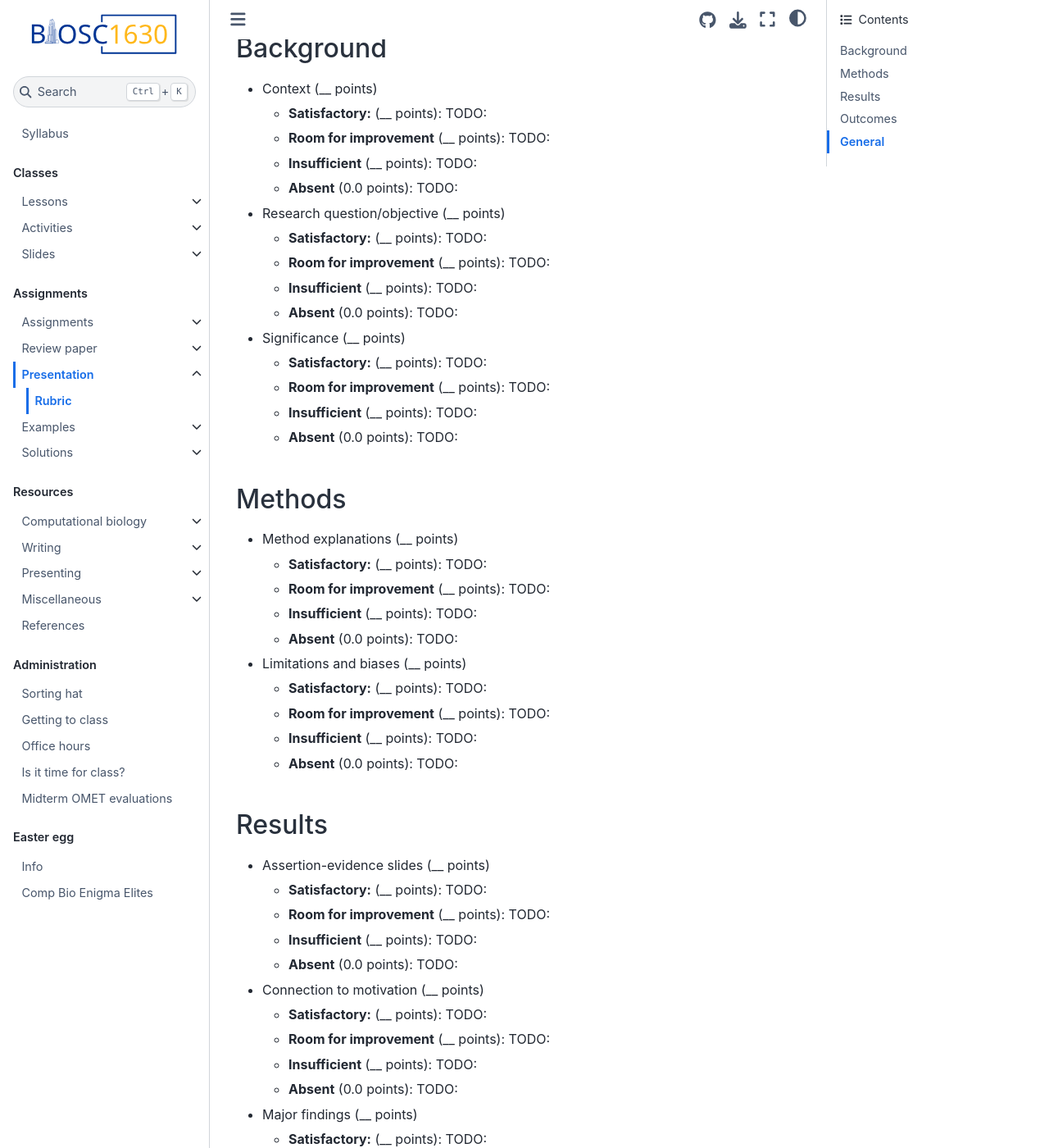
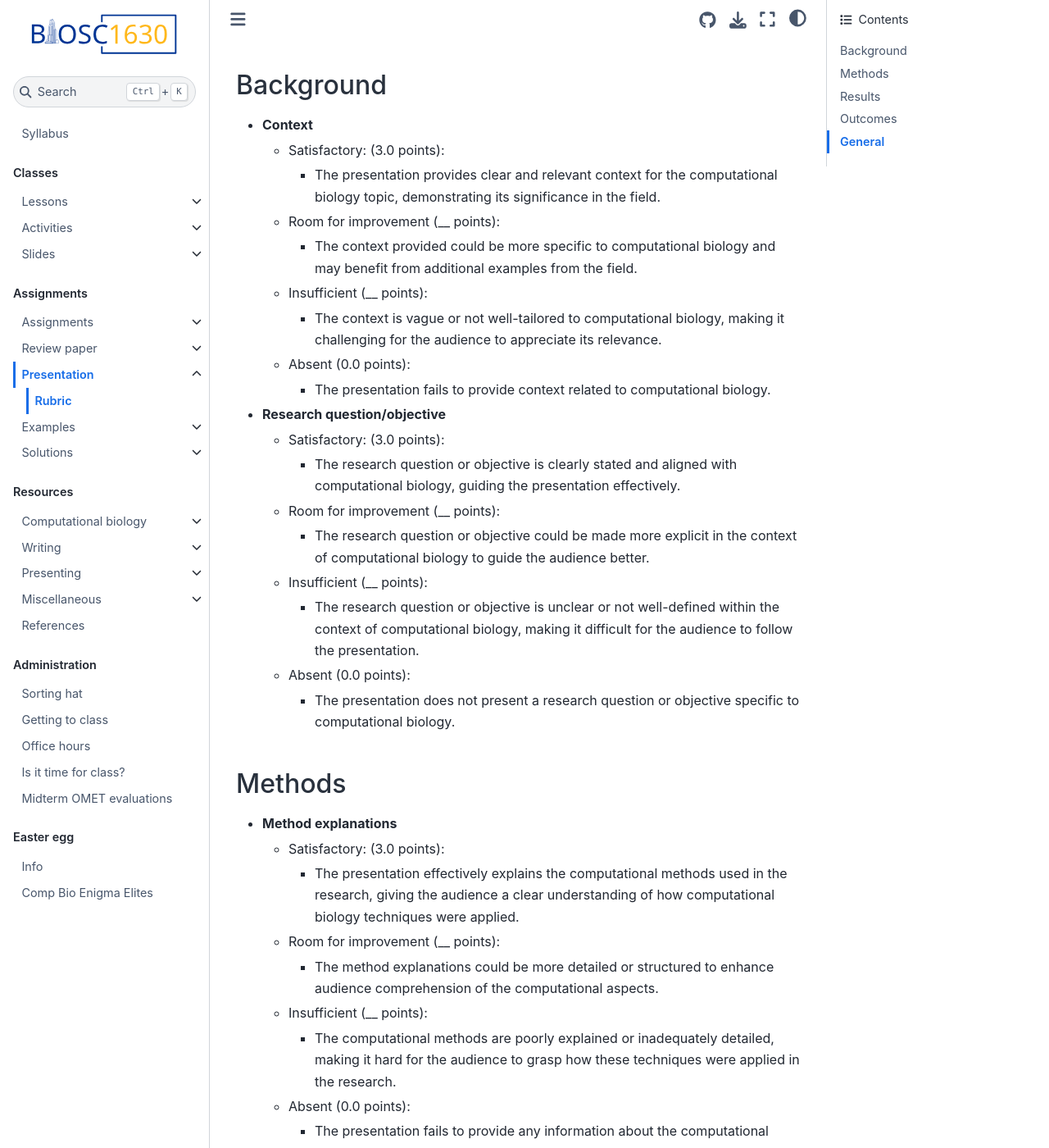
Before and after one commit to oasci/pitt-biosc1630-2023f, a Jupyter Book: the page built from book/assignments/presentation/rubric.md, in a window 1280 px wide and 1400 px high, scrolled down 448 px. Shown: the whole window at 82% size. Built offline with Jupyter Book 1.0.4 settings and Sphinx 7.4.7 and the Sphinx Book theme 1.1.4, drawn with Linux system fonts in a browser that asks for light colours; pages that are not in the unit, such as notebooks, are missing from menus; some of the changed text lies outside the part shown.

Commit message:
Updates to rubric

```diff
--- a/book/assignments/presentation/rubric.md
+++ b/book/assignments/presentation/rubric.md
@@ -1,10 +1,14 @@
 (assignment:presentation:rubric)=
 # Presentation rubric
+
+<p style="text-align: center;">
+    <strong>Total points</strong></a>: 30
+</p>
 
 This rubric is how the instructor will evaluate student presentations.
 Each criterion has four ratings:
 
-- **Satisfactory:**
+- **Satisfactory**:
   This rating indicates that the work meets the acceptable standards.
 - **Room for improvement:**
   The work would benefit from some refinement, additional details, or improved execution.
@@ -17,132 +21,123 @@ The following categories also represent the recommended general flow of your pre
 
 ## Background
 
-- Context (__ points)
-  - **Satisfactory:** (__  points):
-    TODO:
-  - **Room for improvement** (__  points):
-    TODO:
-  - **Insufficient** (__ points):
-    TODO:
-  - **Absent** (0.0 points):
-    TODO:
-- Research question/objective (__ points)
-  - **Satisfactory:** (__  points):
-    TODO:
-  - **Room for improvement** (__  points):
-    TODO:
-  - **Insufficient** (__ points):
-    TODO:
-  - **Absent** (0.0 points):
-    TODO:
-- Significance (__ points)
-  - **Satisfactory:** (__  points):
-    TODO:
-  - **Room for improvement** (__  points):
-    TODO:
-  - **Insufficient** (__ points):
-    TODO:
-  - **Absent** (0.0 points):
-    TODO:
+- **Context**
+  - Satisfactory: (3.0  points):
+    - The presentation provides clear and relevant context for the computational biology topic, demonstrating its significance in the field.
+  - Room for improvement (__  points):
+    - The context provided could be more specific to computational biology and may benefit from additional examples from the field.
+  - Insufficient (__ points):
+    - The context is vague or not well-tailored to computational biology, making it challenging for the audience to appreciate its relevance.
+  - Absent (0.0 points):
+    - The presentation fails to provide context related to computational biology.
+- **Research question/objective**
+  - Satisfactory: (3.0  points):
+    - The research question or objective is clearly stated and aligned with computational biology, guiding the presentation effectively.
+  - Room for improvement (__  points):
+    - The research question or objective could be made more explicit in the context of computational biology to guide the audience better.
+  - Insufficient (__ points):
+    - The research question or objective is unclear or not well-defined within the context of computational biology, making it difficult for the audience to follow the presentation.
+  - Absent (0.0 points):
+    - The presentation does not present a research question or objective specific to computational biology.
 
 ## Methods
 
-- Method explanations (__ points)
-  - **Satisfactory:** (__  points):
-    TODO:
-  - **Room for improvement** (__  points):
-    TODO:
-  - **Insufficient** (__ points):
-    TODO:
-  - **Absent** (0.0 points):
-    TODO:
-- Limitations and biases (__ points)
-  - **Satisfactory:** (__  points):
-    TODO:
-  - **Room for improvement** (__  points):
-    TODO:
-  - **Insufficient** (__ points):
-    TODO:
-  - **Absent** (0.0 points):
-    TODO:
+- **Method explanations**
+  - Satisfactory: (3.0  points):
+    - The presentation effectively explains the computational methods used in the research, giving the audience a clear understanding of how computational biology techniques were applied.
+  - Room for improvement (__  points):
+    - The method explanations could be more detailed or structured to enhance audience comprehension of the computational aspects.
+  - Insufficient (__ points):
+    - The computational methods are poorly explained or inadequately detailed, making it hard for the audience to grasp how these techniques were applied in the research.
+  - Absent (0.0 points):
+    - The presentation fails to provide any information about the computational methods used.
+- **Limitations and biases**
+  - Satisfactory: (1.0  points):
+    - The presentation acknowledges and discusses the limitations and potential biases in computational biology research, demonstrating awareness of potential shortcomings.
+  - Room for improvement (__  points):
+    - The discussion of limitations and biases could be more specific to the computational aspects of the study for a better understanding of their impact.
+  - Insufficient (__ points):
+    - The presentation either does not address limitations and biases or does so inadequately in the context of computational biology.
+  - Absent (0.0 points):
+    - The presentation completely omits any discussion of limitations and biases related to computational biology.
 
 ## Results
 
-- Assertion-evidence slides (__ points)
-  - **Satisfactory:** (__  points):
-    TODO:
-  - **Room for improvement** (__  points):
-    TODO:
-  - **Insufficient** (__ points):
-    TODO:
-  - **Absent** (0.0 points):
-    TODO:
-- Connection to motivation (__ points)
-  - **Satisfactory:** (__  points):
-    TODO:
-  - **Room for improvement** (__  points):
-    TODO:
-  - **Insufficient** (__ points):
-    TODO:
-  - **Absent** (0.0 points):
-    TODO:
-- Major findings (__ points)
-  - **Satisfactory:** (__  points):
-    TODO:
-  - **Room for improvement** (__  points):
-    TODO:
-  - **Insufficient** (__ points):
-    TODO:
-  - **Absent** (0.0 points):
-    TODO:
+- **Assertion-evidence slides**
+  - Satisfactory: (3.0  points):
+    - The presentation effectively uses assertion-evidence slides to convey computational biology results, making them clear and easy to understand within the field.
+  - Room for improvement (__  points):
+    - The use of assertion-evidence slides could be improved for greater clarity and impact, specifically in computational biology.
+  - Insufficient (__ points):
+    - The presentation does not effectively utilize assertion-evidence slides for computational biology results, making it difficult for the audience to follow.
+  - Absent (0.0 points):
+    - The presentation has no assertion-evidence slides related to computational biology.
+- **Connection to motivation**
+  - Satisfactory: (3.0  points):
+    - The presentation successfully links the computational biology results to the initial motivation or research question, highlighting their relevance within the field.
+  - Room for improvement (__  points):
+    - The connection between results and motivation in the context of computational biology could be made more explicit or emphasized.
+  - Insufficient (__ points):
+    - The presentation fails to effectively establish a connection between the computational biology results and the original motivation, leaving the audience questioning their significance within the field.
+  - Absent (0.0 points):
+    - The presentation does not address the connection between results and motivation within computational biology.
+- **Major findings**
+  - Satisfactory: (4.0  points):
+    - The presentation effectively communicates the major computational biology findings of the research, providing a clear summary of the results specific to the field.
+  - Room for improvement (__  points):
+    - The presentation could be more detailed in explaining the major computational biology findings or benefit from better organization within the field context.
+  - Insufficient (__ points):
+    - The major findings related to computational biology are unclear or not effectively presented, leaving the audience uncertain about the study's conclusions within the field.
+  - Absent (0.0 points):
+    - The presentation does not cover the major computational biology findings at all.
 
 ## Outcomes
 
-- Implications/significance (__ points)
-  - **Satisfactory:** (__  points):
-    TODO:
-  - **Room for improvement** (__  points):
-    TODO:
-  - **Insufficient** (__ points):
-    TODO:
-  - **Absent** (0.0 points):
-    TODO:
-- Future directions (__ points)
-  - **Satisfactory:** (__  points):
-    TODO:
-  - **Room for improvement** (__  points):
-    TODO:
-  - **Insufficient** (__ points):
-    TODO:
-  - **Absent** (0.0 points):
-    TODO:
+- **Implications/significance**
+  - Satisfactory: (3.0  points):
+    - The presentation successfully discusses the implications and significance of computational biology research, demonstrating an understanding of its broader impact within the field.
+  - Room for improvement (__  points):
+    - The discussion of implications and significance within the context of computational biology could be more thorough or specific, providing a deeper understanding of their importance.
+  - Insufficient (__ points):
+    - The presentation either does not address implications and significance specific to computational biology or does so inadequately.
+  - Absent (0.0 points):
+    - The presentation entirely omits any discussion of implications and significance within the field of computational biology, earning a 0-point score in this category.
+- **Future directions**
+  - Satisfactory: (1.0  points):
+    - The presentation briefly mentions potential future research directions in the context of computational biology, offering some insight into where the study might lead within the field.
+  - Room for improvement (__  points):
+    - Discussing future directions within computational biology could be more detailed or specific, providing a clearer roadmap for future research.
+  - Insufficient (__ points):
+    - The presentation does not discuss future directions related to computational biology or does so inadequately.
+  - Absent (0.0 points):
+    - The presentation does not mention any future research directions specific to computational biology, receiving a 0-point score in this category.
 
 ## General
 
-- Timing (__ points)
-  - **Satisfactory:** (__  points):
+- **Timing**
+  - Satisfactory: (2.0  points):
     Within 27 to 31 minutes.
-  - **Room for improvement** (__  points):
+  - Room for improvement (__  points):
     Less than 27 or more than 31 minutes.
-  - **Insufficient** (__ points):
+  - Insufficient (__ points):
     Less than 20 or more than 32 minutes.
-  - **Absent** (0.0 points):
+  - Absent (0.0 points):
     Zero slides.
-- Questions (__ points)
-  - **Satisfactory:** (__  points):
-    TODO:
-  - **Room for improvement** (__  points):
-    TODO:
-  - **Insufficient** (__ points):
-    TODO:
-  - **Absent** (0.0 points):
-    TODO:
-- Jargon (__ points)
-  - **Satisfactory:** (__  points):
-    TODO:
-  - **Room for improvement** (__  points):
-    TODO:
-  - **Insufficient** (__ points):
-    TODO:
-  - **Absent** (0.0 points):
-    TODO:
+- **Questions**
+  - Satisfactory: (2.0  points):
+    - The presentation encourages questions and interaction with the audience, creating opportunities for engagement, especially in discussing computational biology concepts.
+  - Room for improvement (__  points):
+    - The presentation could be more proactive in inviting questions or addressing them effectively, particularly concerning computational biology.
+  - Insufficient (__ points):
+    - The presentation discourages or ignores questions from the audience, limiting engagement on computational biology topics.
+  - Absent (0.0 points):
+    - The presentation does not allow or acknowledge questions, earning a 0-point score in this category.
+- **Jargon**
+  - Satisfactory: (2.0  points):
+    - The presentation effectively manages computational biology jargon, using it when appropriate and explaining technical terms when necessary to ensure the audience, including those less familiar with the field, can understand the content.
+  - Room for improvement (__  points):
+    - The presentation could improve the management of computational biology jargon by providing more explanations or reducing its use when not essential for the audience's comprehension, especially for those with limited knowledge of the field.
+  - Insufficient (__ points):
+    - The presentation excessively relies on computational biology jargon without explanation, making it difficult for the audience, particularly those not well-versed in the field, to understand the content.
+  - Absent (0.0 points):
+    - The presentation either exclusively uses computational biology jargon or uses it without explanation, receiving a 0-point score in this category, potentially leading to confusion among the audience.
```
